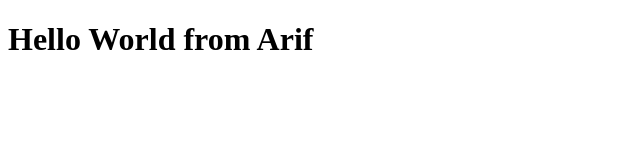
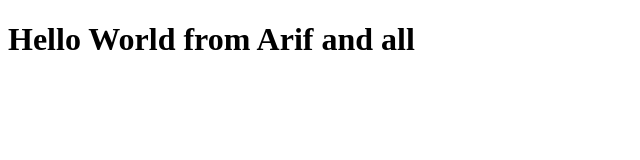
Before and after one commit to asiddiqui2020/BootCamp2020Sample3, a plain HTML site: page index.html in a window 1280 px wide. Shown: the whole page, without its empty margins (0-640 px from the left). Drawn offline with Linux system fonts and the light colour scheme.

Commit message:
updated auto_deploy.yml

```diff
--- a/index.html
+++ b/index.html
@@ -6,6 +6,6 @@
     <title>Document</title>
 </head>
 <body>
-   <h1>Hello World from Arif</h1>
+   <h1>Hello World from Arif and all</h1>
 </body>
 </html>
```
